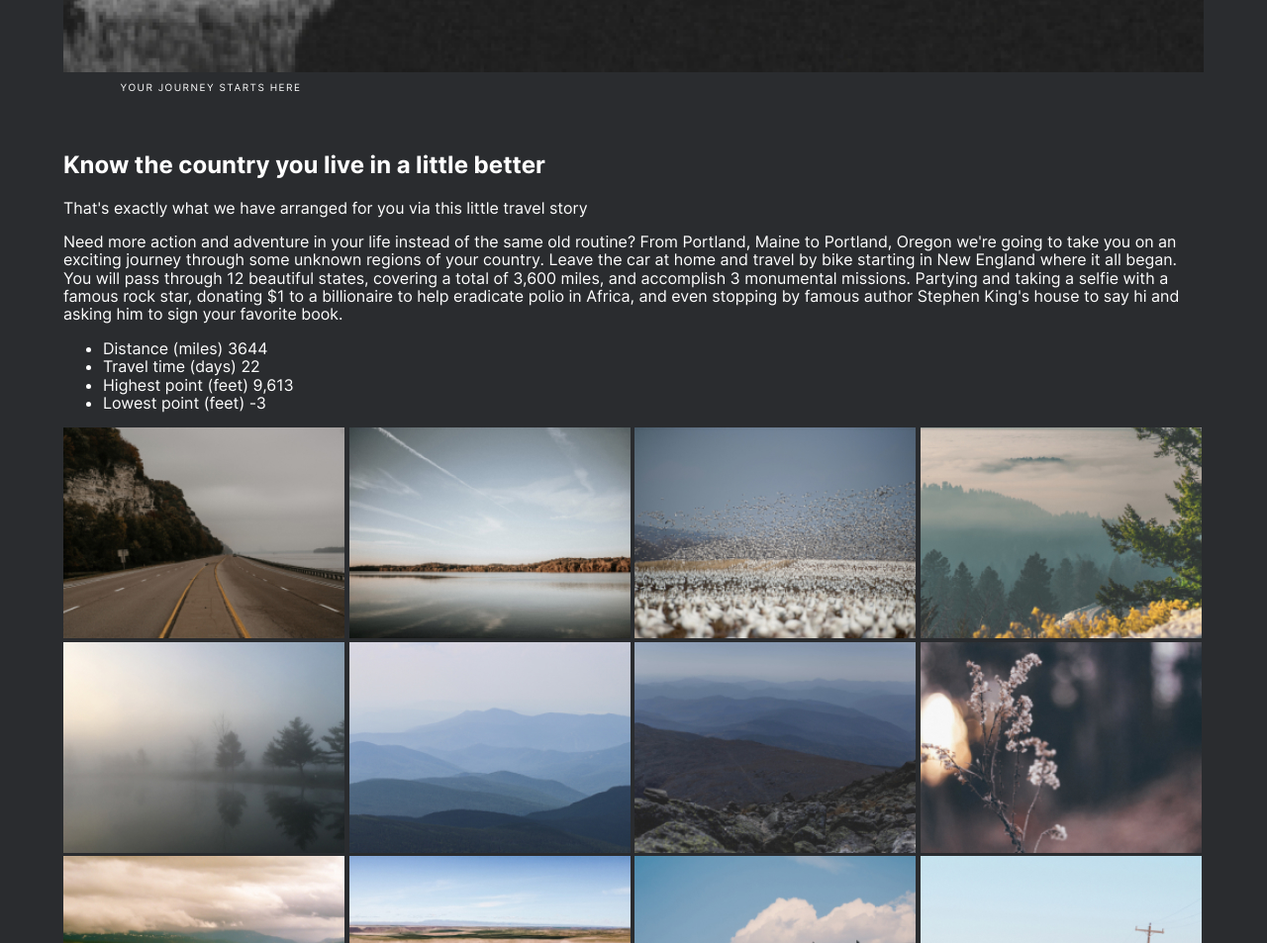
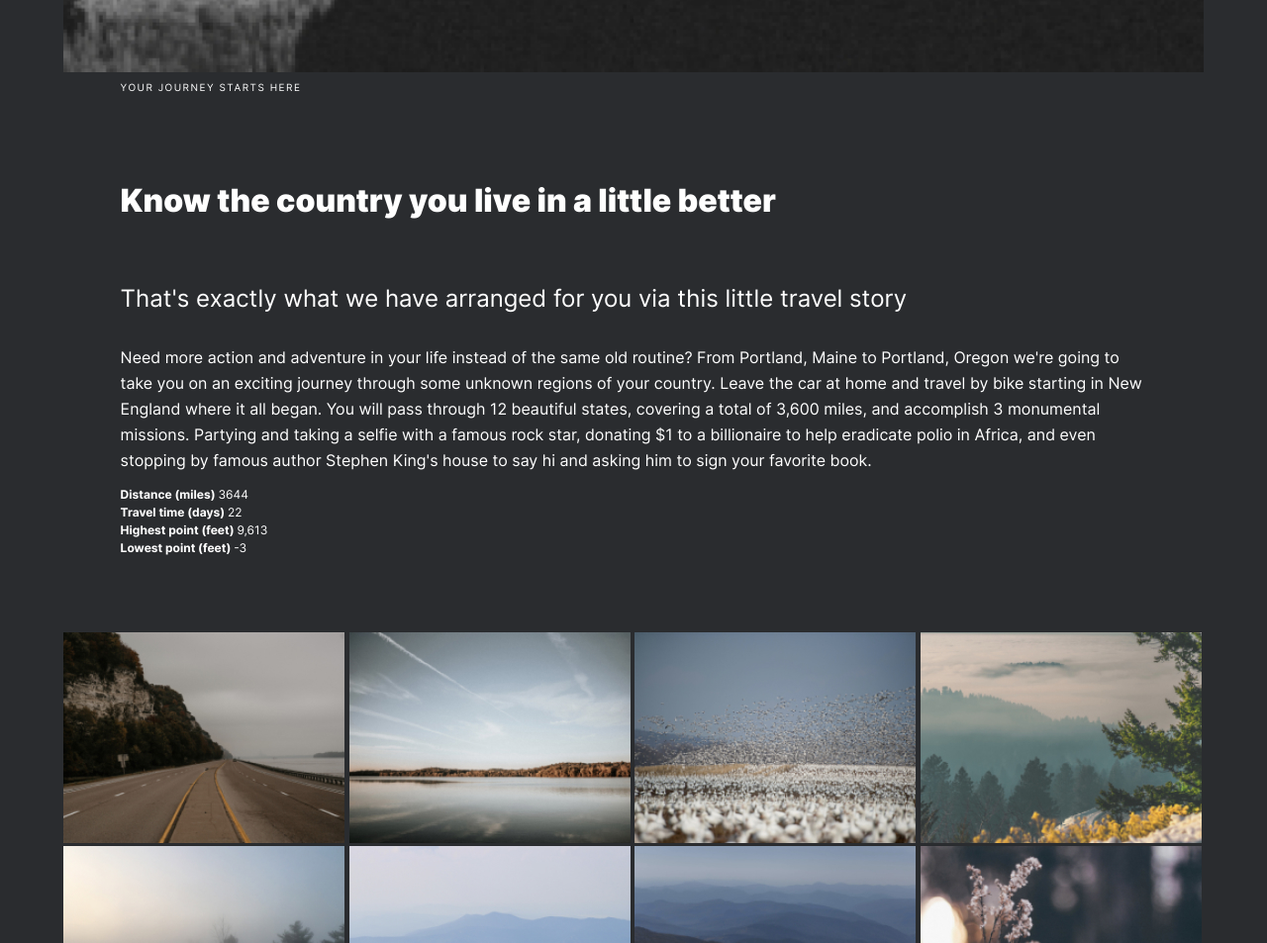
Before and after one commit to zcrate/web_project_3, a plain HTML site: page index.html in a window 1280 px wide. Shown: the part 905-1858 px from the top of the page at 99% size. Drawn offline with Linux system fonts and the light colour scheme.

Commit message:
Added CSS styles to Intro block.

```diff
--- /dev/null
+++ b/blocks/intro/__list/intro__list.css
@@ -0,0 +1,7 @@
+.intro__list {
+  padding: 0;
+  font-weight: 400;
+  font-size: 12px;
+  line-height: 1.5;
+  list-style: none;
+}
--- /dev/null
+++ b/blocks/intro/__span-accent/intro__span-accent.css
@@ -0,0 +1,3 @@
+.intro__span-accent {
+  font-weight: 700;
+}
--- /dev/null
+++ b/blocks/intro/__subtitle/intro__subtitle.css
@@ -0,0 +1,6 @@
+.intro__subtitle {
+  margin: 40px 0 0;
+  font-weight: 400;
+  font-size: 24px;
+  line-height: 125%
+}
--- /dev/null
+++ b/blocks/intro/__text/intro__text.css
@@ -0,0 +1,6 @@
+.intro__text {
+  margin: 32px 0 0;
+  font-weight: 400;
+  font-size: 16px;
+  line-height: 1.62;
+}
--- /dev/null
+++ b/blocks/intro/__title/intro__title.css
@@ -0,0 +1,6 @@
+.intro__title {
+  font-weight: 900;
+  font-size: 32px;
+  line-height: 1.09;
+  text-align: left;
+}
--- /dev/null
+++ b/blocks/intro/intro.css
@@ -0,0 +1,17 @@
+@import url('./__title/intro__title.css');
+
+@import url('./__subtitle/intro__subtitle.css');
+
+@import url('./__text/intro__text.css');
+
+@import url('./__list/intro__list.css');
+
+@import url('./__span-accent/intro__span-accent.css');
+
+.intro {
+  margin: 64px auto;
+  width: 90%;
+  display: flex;
+  flex-direction: column;
+  align-items: flex-start;
+}
--- a/index.html
+++ b/index.html
@@ -31,10 +31,10 @@
         <p class="intro__subtitle">That's exactly what we have arranged for you via this little travel story</p>
         <p class="intro__text">Need more action and adventure in your life instead of the same old routine? From Portland, Maine to Portland, Oregon we're going to take you on an exciting journey through some unknown regions of your country. Leave the car at home and travel by bike starting in New England where it all began. You will pass through 12 beautiful states, covering a total of 3,600 miles, and accomplish 3 monumental missions. Partying and taking a selfie with a famous rock star, donating $1 to a billionaire to help eradicate polio in Africa, and even stopping by famous author Stephen King's house to say hi and asking him to sign your favorite book.</p>
         <ul class="intro__list">
-          <li><span class="li_span">Distance (miles) </span>3644</li>
-          <li><span class="li_span">Travel time (days) </span>22</li>
-          <li><span class="li_span">Highest point (feet) </span>9,613</li>
-          <li><span class="li_span">Lowest point (feet) </span>-3</li>
+          <li><span class="intro__span-accent">Distance (miles) </span>3644</li>
+          <li><span class="intro__span-accent">Travel time (days) </span>22</li>
+          <li><span class="intro__span-accent">Highest point (feet) </span>9,613</li>
+          <li><span class="intro__span-accent">Lowest point (feet) </span>-3</li>
         </ul>
       </section>
 
--- a/pages/index.css
+++ b/pages/index.css
@@ -10,3 +10,5 @@
 @import url('./../blocks/logo/logo.css');
 
 @import url('./../blocks/lead/lead.css');
+
+@import url('./../blocks/intro/intro.css');
```
